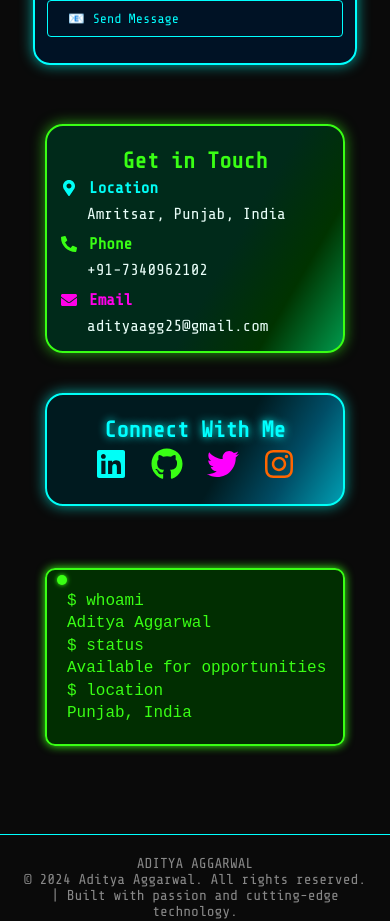
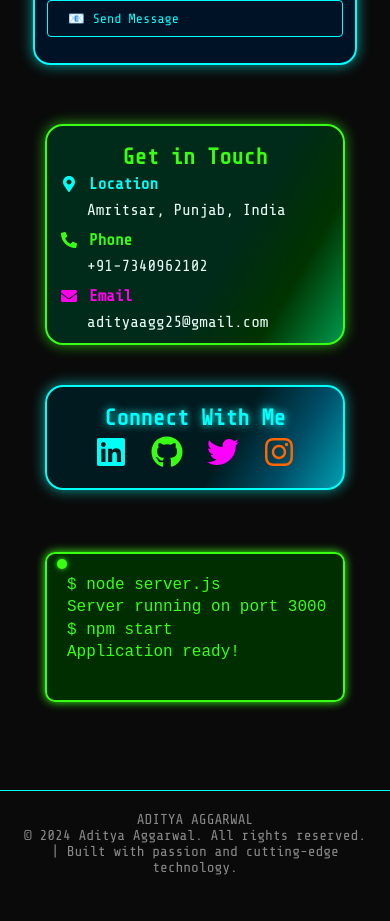
Before and after one commit to nonofficial4567/portfolio, a React (Vite) app: page / in a window 390 px wide. Shown: the part 6040-6961 px from the top of the page. After the commit the page ends 6935 px from the top, so only its background shows below. Built offline with nearby package versions, Linux system fonts and the light colour scheme.

Commit message:
Fix contact tablet layout and swap terminal windows

```diff
--- a/src/components/Contact.jsx
+++ b/src/components/Contact.jsx
@@ -25,7 +25,6 @@ const Contact = () => {
       <div style={{
         display: 'flex',
         gap: '40px',
-        flexWrap: 'wrap',
         justifyContent: 'center',
         alignItems: 'flex-start',
         width: '100%',
@@ -36,7 +35,7 @@ const Contact = () => {
       {/* Left: Send Message Card */}
       <div
         style={{
-          flex: '1 1 420px',
+          flex: '1 1 450px',
           minWidth: '300px',
           maxWidth: '500px',
           background: 'rgba(0, 20, 40, 0.95)',
@@ -82,7 +81,7 @@ const Contact = () => {
       {/* Right: Get in Touch & Socials */}
       <div
         style={{
-          flex: '1 1 420px',
+          flex: '1 1 450px',
           minWidth: '300px',
           maxWidth: '500px',
           display: 'flex',
@@ -159,12 +158,10 @@ const Contact = () => {
         {/* Terminal Card */}
         <div style={{ marginTop: '10px' }}>
           <TerminalWindow titleBarColor="green">
-            {`$ whoami
-Aditya Aggarwal
-$ status
-Available for opportunities
-$ location
-Punjab, India
+            {`$ node server.js
+Server running on port 3000
+$ npm start
+Application ready!
 `}
           </TerminalWindow>
         </div>
--- a/src/components/Home.jsx
+++ b/src/components/Home.jsx
@@ -78,10 +78,12 @@ const Home = () => {
         <div className="home-right">
           <div className="terminal-section">
             <TerminalWindow titleBarColor="green">
-              {`$ node server.js
-Server running on port 3000
-$ npm start
-Application ready!
+              {`$ whoami
+Aditya Aggarwal
+$ status
+Available for opportunities
+$ location
+Punjab, India
 `}
             </TerminalWindow>
           </div>
--- a/src/index.css
+++ b/src/index.css
@@ -938,7 +938,7 @@ footer a:hover {
   }
 
   /* Contact Section Mobile */
-  .contact-container > div:last-of-type {
+  .contact-container > div:nth-child(2) {
     flex-direction: column !important;
     gap: 15px !important;
     align-items: center !important;
@@ -947,14 +947,17 @@ footer a:hover {
     box-sizing: border-box;
   }
 
-  .contact-container .card,
-  .contact-container > div:last-of-type > div {
+  .contact-container > div:nth-child(2) > div {
     flex: none !important;
     min-width: auto !important;
     width: 100% !important;
     max-width: 100% !important;
     box-sizing: border-box;
     padding: 16px 12px !important;
+  }
+
+  .contact-container > div:nth-child(2) {
+    flex-wrap: wrap !important;
   }
 
  /* Experience Timeline Mobile */
```
